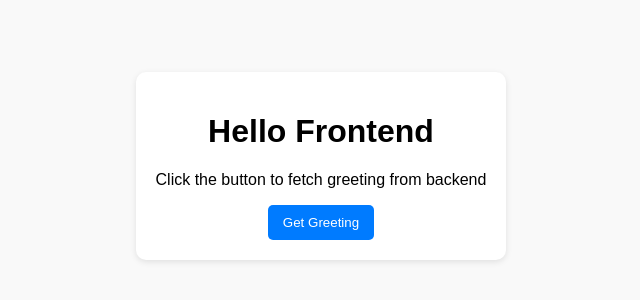
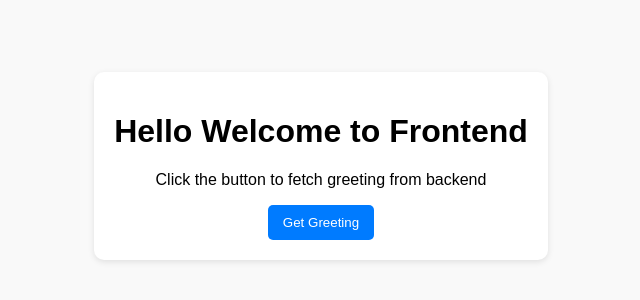
Before and after one commit to praveenthati23/taskmaster-frontend, a plain HTML site: page index.html in a window 1280 px wide. Shown: the part 242-542 px from the top of the page, without its empty margins (319-959 px from the left). Drawn offline with Linux system fonts and the light colour scheme.

Commit message:
Update index.html

```diff
--- a/index.html
+++ b/index.html
@@ -6,7 +6,7 @@
 </head>
 <body>
   <div class="card">
-    <h1>Hello Frontend</h1>
+    <h1>Hello Welcome to Frontend</h1>
     <p id="msg">Click the button to fetch greeting from backend</p>
     <button onclick="fetchGreeting()">Get Greeting</button>
   </div>
```
